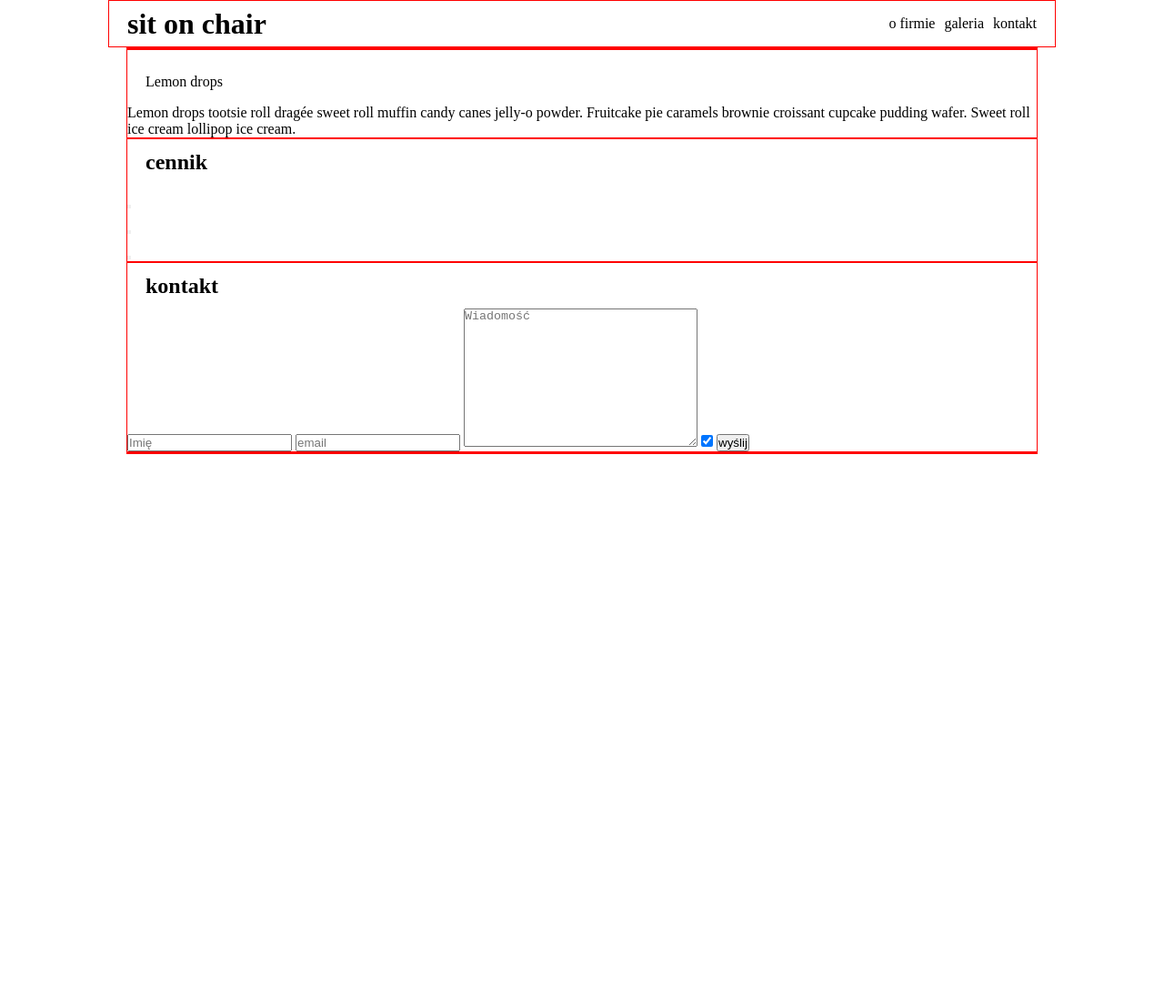
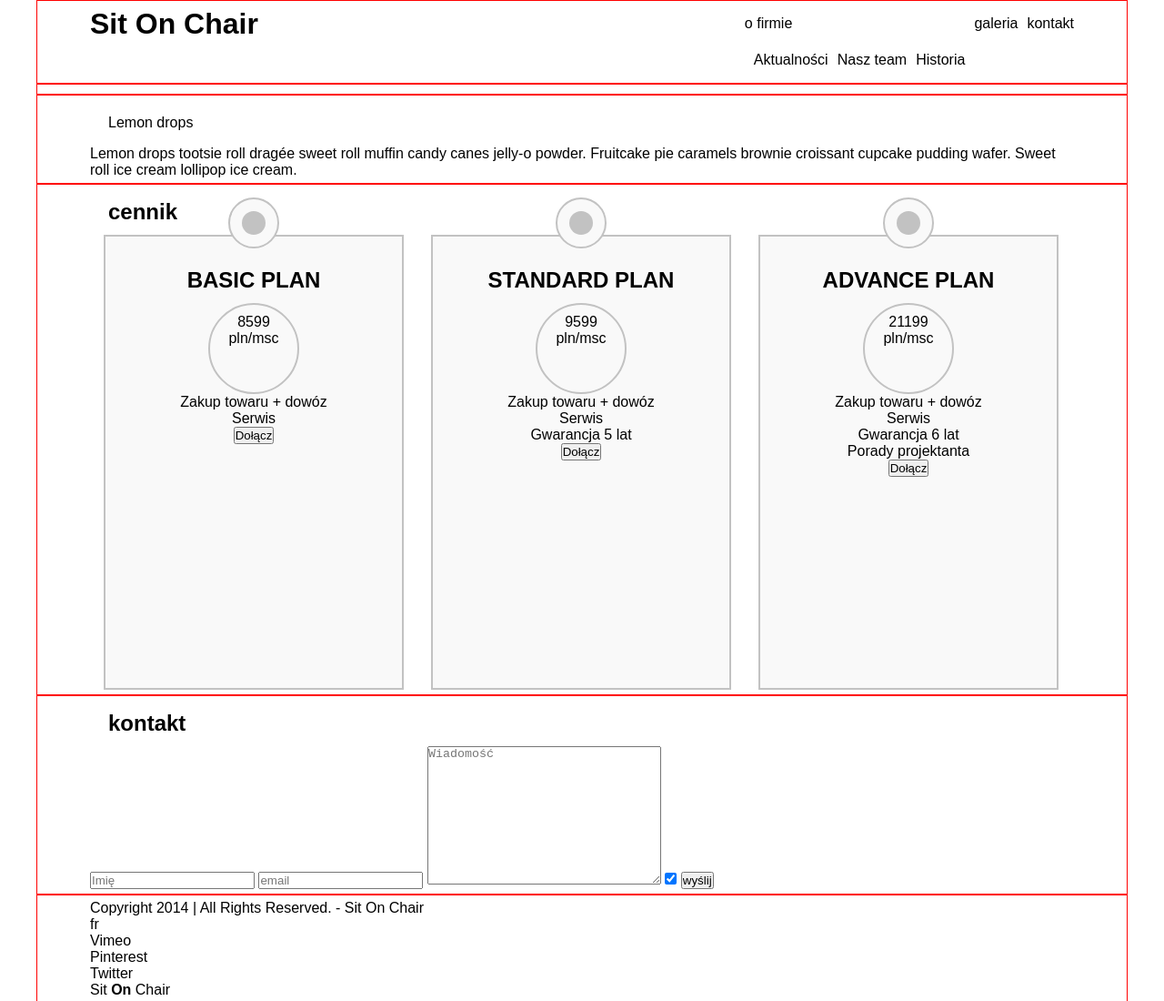
Before and after one commit to PawelSzkotak/Coders-Lab-Workshop, a plain HTML site: page index.html in a window 1280 px wide. Shown: the top 1100 px of the page at 91% size. Before the commit the page ends 800 px from the top, so only its background shows below. Drawn offline with Linux system fonts and the light colour scheme.

Commit message:
Warsztaty Coders Lab

```diff
--- a/css/style.css
+++ b/css/style.css
@@ -1,6 +1,7 @@
 * {
     margin: 0;
     padding: 0;
+    box-sizing: border-box;
 }
 
 ul {
@@ -9,6 +10,7 @@ ul {
 
 html {
     font-size: 16px;
+    font-family: Arial, Helvetica, sans-serif;
 }
 
 .clearFix::after {
@@ -19,13 +21,22 @@ html {
 }
 
 .center {
-    width: 1000px;
+    width: 1200px;
     margin: 0 auto;
+    padding: 5px 58px 5px 58px;
     border: 1px solid red;
 }
 
 body {
 
+}
+
+.logo {
+    text-transform: capitalize;
+}
+
+.logo span {
+    font-weight: bold;
 }
 
 header {
@@ -45,3 +56,66 @@ header nav li {
     float: left;
     margin: 0 0 0 10px;
 }
+
+
+
+
+.prices article {
+    width: 330px;
+    height: 500px;
+    margin: 0 15px 0 15px;
+    padding: 0px 5px 10px 5px;
+    border: 2px solid #C2C2C2;
+    background-color: #F9F9F9;
+    text-align: center;
+
+    float: left;
+    position: relative;
+}
+
+.prices article .outerCircle {
+    display: block;
+    width: 56px;
+    height: 56px;
+    margin: 0 auto;
+    margin-top: -43px;
+    border-radius: 50px;
+    border: 2px solid #C2C2C2;
+    background-color: #F9F9F9;
+
+
+
+}
+
+.prices article .innerCircle {
+    display: block;
+    width: 26px;
+    height: 26px;
+    margin: 0 auto;
+    margin-top: -41px;
+    border-radius: 25px;
+    border: none;
+    background-color: #C2C2C2;
+
+}
+
+/* .price article:hover {
+    background-color: #27C7AB;
+} */
+
+.prices article header {
+    text-transform: uppercase;
+    margin-top: 25px;
+
+}
+
+.prices .price {
+    border: 2px solid #C2C2C2;
+    width: 100px;
+    height: 100px;
+    border-radius: 100px;
+    text-align: center;
+    margin: 0 auto;
+    padding-top: 10px;
+
+}
--- a/index.html
+++ b/index.html
@@ -13,7 +13,13 @@
 
         <nav class="clearFix">
             <ul>
-                <li>o firmie</li>
+                <li>o firmie
+                    <ul>
+                        <li>Aktualności</li>
+                        <li>Nasz team</li>
+                        <li>Historia</li>
+                    </ul>
+                </li>
                 <li>galeria</li>
                 <li>kontakt</li>
             </ul>
@@ -26,7 +32,7 @@
 
     <section class="newProducts center">
         <article>
-            <header></header>
+
         </article>
 
         <article>
@@ -43,57 +49,75 @@
         </article>
     </section>
 
-    <section class="price center">
+    <section class="prices center clearFix">
         <header>
             <h2>cennik</h2>
         </header>
 
         <article>
+            <span class="outerCircle"></span>
+            <span class="innerCircle"></span>
             <header>
-                <h2></h2>
+                <h2>Basic plan</h2>
             </header>
             <div class="price">
-
-
+                <p>
+                    <span>8</span><span>5</span><span>99</span>
+                </p>
+                <p>
+                    pln/msc
+                </p>
             </div>
             <ul>
-                <li></li>
-                <li></li>
-                <li></li>
+                <li>Zakup towaru + dowóz</li>
+                <li>Serwis</li>
             </ul>
-            <button></button>
+            <button>Dołącz</button>
         </article>
 
         <article>
+            <span class="outerCircle"></span>
+            <span class="innerCircle"></span>
             <header>
-                <h2></h2>
+                <h2>Standard plan</h2>
             </header>
             <div class="price">
-
-
+                <p>
+                    <span>9</span><span>5</span><span>99</span>
+                </p>
+                <p>
+                    pln/msc
+                </p>
             </div>
             <ul>
-                <li></li>
-                <li></li>
-                <li></li>
+                <li>Zakup towaru + dowóz</li>
+                <li>Serwis</li>
+                <li>Gwarancja <span>5</span> lat</li>
             </ul>
-            <button></button>
+            <button>Dołącz</button>
         </article>
 
         <article>
+            <span class="outerCircle"></span>
+            <span class="innerCircle"></span>
             <header>
-                <h2></h2>
+                <h2>Advance plan</h2>
             </header>
             <div class="price">
-
-
+                <p>
+                    <span>211</span><span>99</span>
+                </p>
+                <p>
+                    pln/msc
+                </p>
             </div>
             <ul>
-                <li></li>
-                <li></li>
-                <li></li>
+                <li>Zakup towaru + dowóz</li>
+                <li>Serwis</li>
+                <li>Gwarancja 6 lat</li>
+                <li>Porady projektanta</li>
             </ul>
-            <button></button>
+            <button>Dołącz</button>
         </article>
     </section>
 
@@ -114,11 +138,17 @@
     </section>
 
     <footer class="center">
-        <div class="copy"></div>
+        <div class="copy">Copyright 2014 | All Rights Reserved. - Sit On Chair</div>
         <div class="social">
+            <ul>
+                <li>fr</li>
+                <li>Vimeo</li>
+                <li>Pinterest</li>
+                <li>Twitter</li>
+            </ul>
 
         </div>
-        <div class="logo"></div>
+        <div class="logo">sit <span>on</span> chair</div>
     </footer>
 
 
```
Also changed, not shown: images/black_chair.png (added), images/box1_img.jpg (added), images/box2_img.jpg (added), images/flickr.png (added), images/form_ok.jpg (added), images/pinterest.png (added), images/red_chair.png (added), images/twitter.png (added), images/vimeo.png (added).
